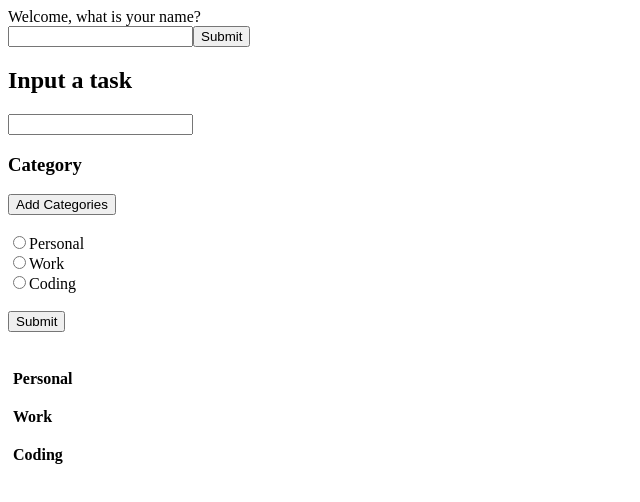
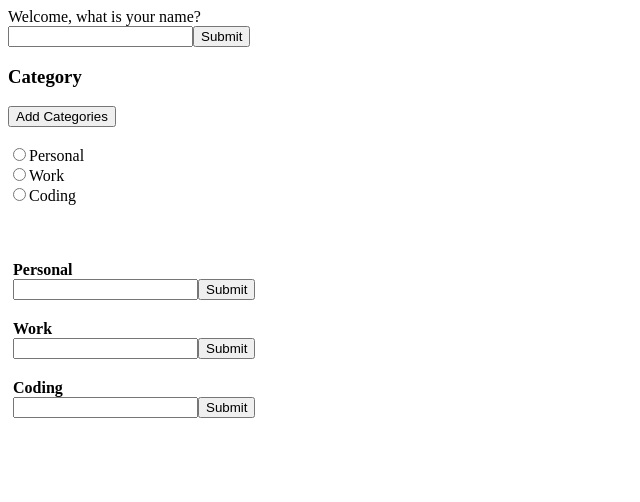
Before and after one commit to DomAParker/To-Do-App, a Vue app: page / in a window 1280 px wide. Shown: the top 502 px of the page, without its empty margins (0-640 px from the left). Built offline with nearby package versions, Linux system fonts and the light colour scheme.

Commit message:
Category Input Updates

```diff
--- a/src/App.vue
+++ b/src/App.vue
@@ -22,7 +22,7 @@ var nameSubmitted = ref(false)
 
 var isCatOpen = ref(false)
 
-var input_task = ref('')
+var input_task = ref([])
 var input_taskCat = ref(null)
 var input_subtask = ref('')
 
@@ -33,6 +33,7 @@ var nextTaskID = ref('')
 var nextSubtaskID = ref('')
 
 var numberInProgress = ref('')
+var duplicateCheck = ref('')
 var currentTaskID = ref('')
 
 // Commenting this code in case needed in future (ordering of To Do tasks)
@@ -100,17 +101,17 @@ const resetName = () => {
 
 
 // Functions relating to tasks
-const submitTask = () => {
-  if (input_task.value != "" && input_taskCat.value != null) {
+const submitTask = (categoryID, index) => {
+  if (input_task.value != "") {
     todos.value.push({
       taskID: nextTaskID.value,
-      taskName: input_task.value,
-      taskCategory: input_taskCat.value,
+      taskName: input_task.value[index],
+      taskCategory: categoryID,
       taskStatus: "Pending Completion",
       subtaskList: []
     })
     nextTaskID.value = nextTaskID.value + 1;
-    input_task.value = ""
+    input_task.value = []
     input_taskCat.value = null
   }
 }
@@ -144,10 +145,20 @@ const reopenTask = (taskID) => {
 
 // Functions relating to categories
 const addCategory = () => {
-  if (new_category.value != "") {
-  categories.value.push(new_category.value)
-    new_category.value = ""
-}
+  duplicateCheck = 0
+  for (let i = 0; i < categories._rawValue.length; i++) {
+    if (new_category.value == categories.value[i]){
+      duplicateCheck = 1
+    }
+  }
+  if (duplicateCheck == 0) {
+    if (new_category.value != "") {
+    categories.value.push(new_category.value)
+      new_category.value = ""
+    }
+  } else {
+    alert("You already have this category!")
+  }
 }
 
 const openAddCat = () => {
@@ -269,11 +280,6 @@ const checkSubtaskComplete = (taskID) => {
 
     <!-- Input section -->
     <section class="inputSection">
-
-      <!-- Task Input -->
-      <h1>Input a task</h1>
-      <input type="text" v-model="input_task"><br>
-
       <!-- Category Input -->
       <h3>Category</h3>
       <div v-if="isCatOpen == false">
@@ -292,16 +298,17 @@ const checkSubtaskComplete = (taskID) => {
         <button v-if="isCatOpen == true" @click="removeCategory(index)">Remove</button>
       </div><br>
 
-      <!-- Submit Task Button -->
-      <button @click="submitTask">Submit</button>
     </section>
     <br>
 
 
     <!-- Task Display -->
     <!-- Section for each category -->
-    <li v-for="category in categories">
+    <li v-for="(category, index) in categories">
       <div class="categoryTitle">{{ category }}</div>
+      <!-- Task Input -->
+      <input type="text" v-model="input_task[index]">
+      <button @click="submitTask(category, index)">Submit</button>
       <!-- Each task within each category -->
       <li v-for="task in todos">
         <div class = "task.taskStatus" v-if="category == task.taskCategory" :class="task.taskStatus">
```
